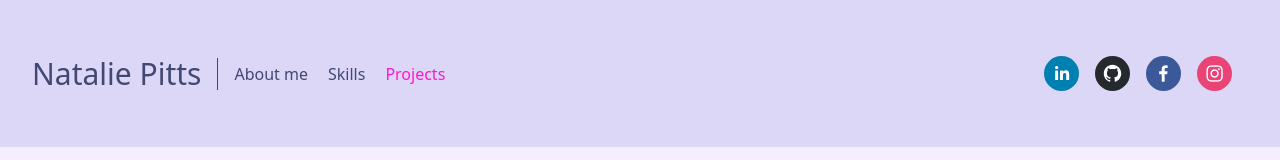
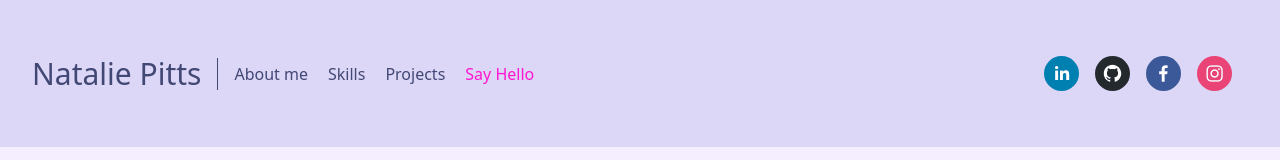
Before and after one commit to nataliePitts/my-portfolio, a React (Create React App) app: page / in a window 1280 px wide. Shown: the top 160 px of the page. Built offline with nearby package versions, Linux system fonts and the light colour scheme.

Commit message:
changes navbar

```diff
--- a/src/components/Navbar.js
+++ b/src/components/Navbar.js
@@ -19,8 +19,11 @@ export default function Navbar() {
           <a href="#skills" className="mr-5 hover:text-purple-darkest">
             Skills
           </a>
-          <a href="#projects" className="text-pink-dark mr-5 hover:text-purple-darkest">
-          Projects
+          <a href="#projects" className="mr-5 hover:text-purple-darkest">
+            Projects
+          </a>
+          <a href="#contact" className="text-pink-dark mr-5 hover:text-purple-darkest">
+          Say Hello
           </a>
 
           {/* <a href="#testimonials" className="mr-5 hover:text-gray-400">
```
